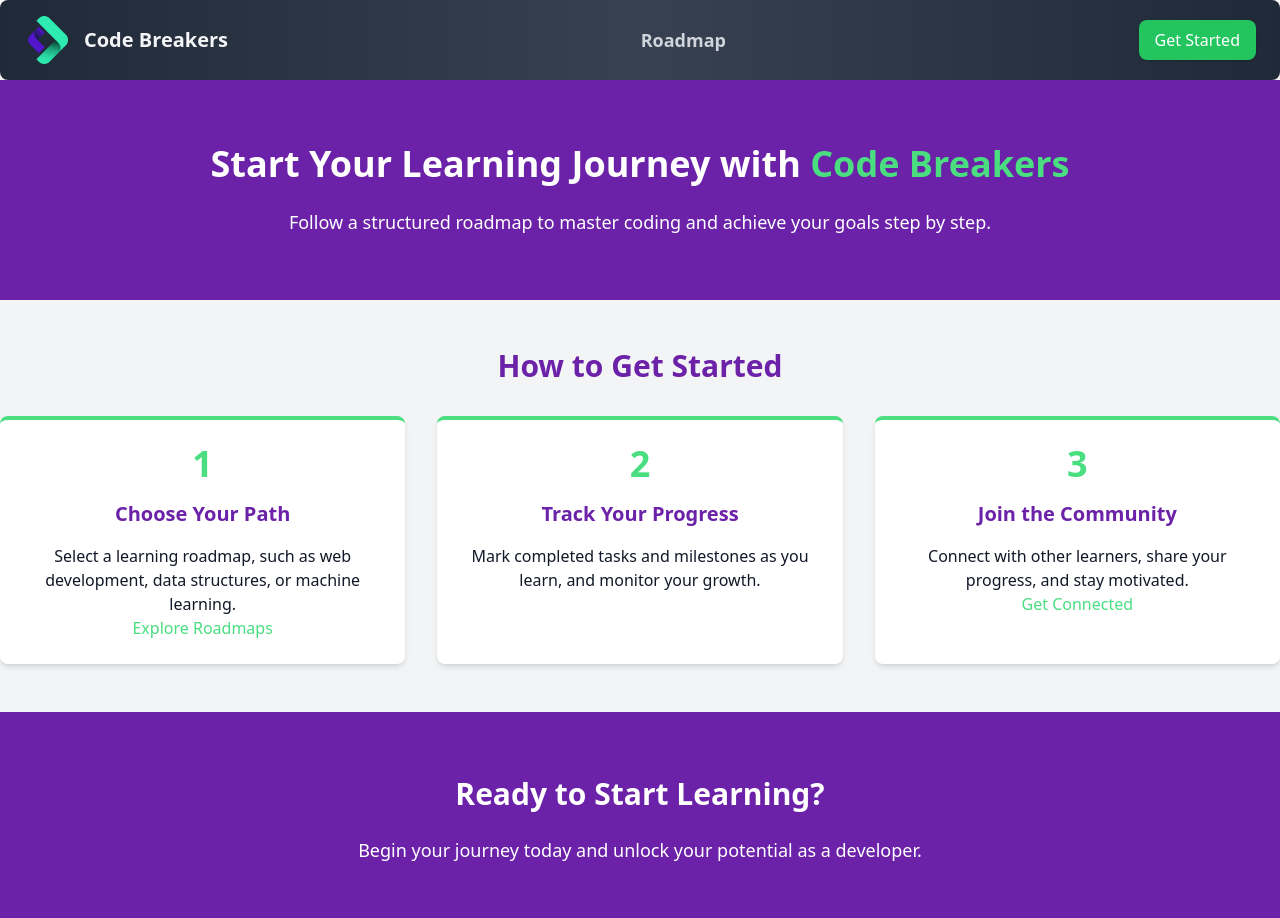
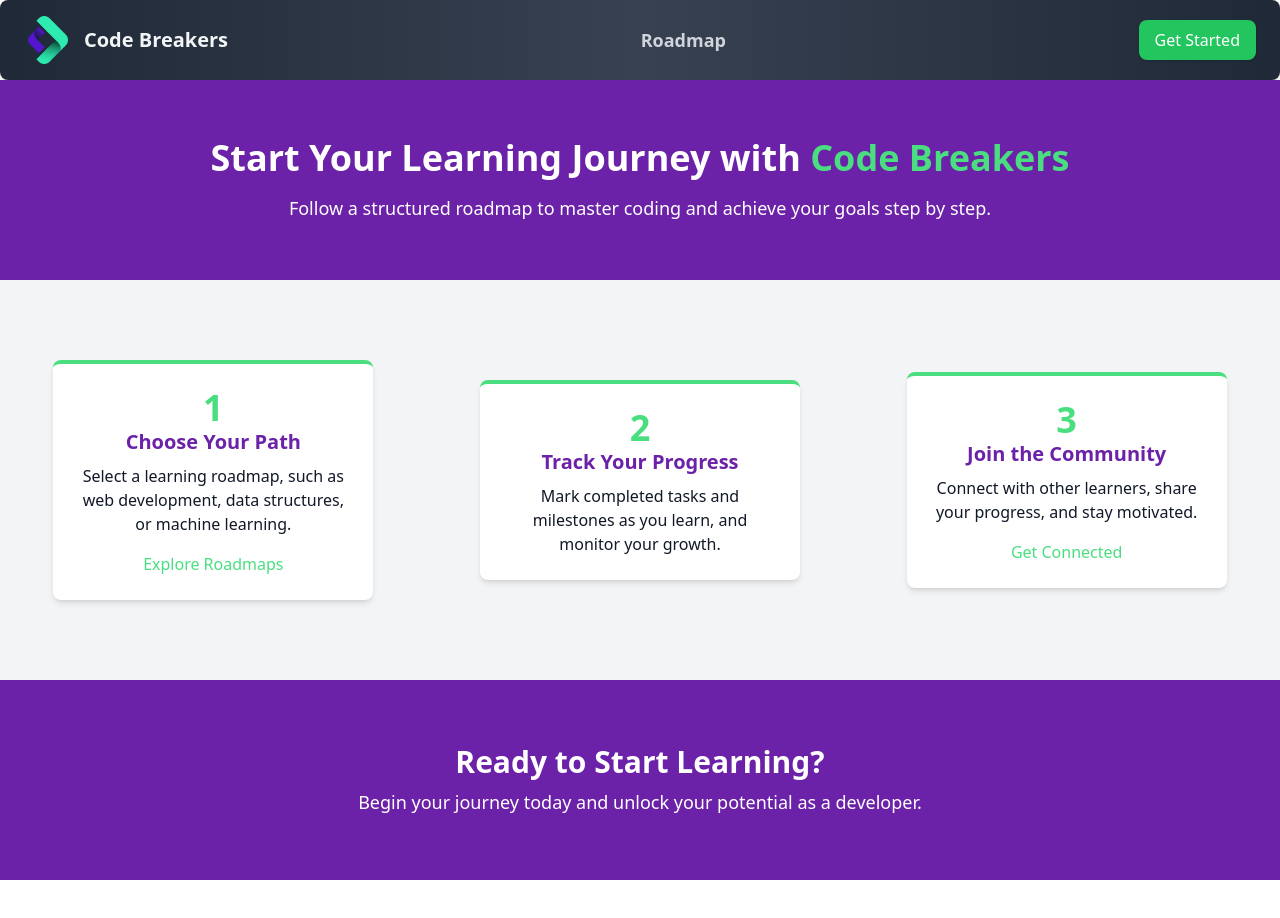
Before and after one commit to ProgramadoresSemPatria/NEUROMANCERS-module-code-breakers, a React (Vite) app: page /getStarted in a window 1280 px wide. Shown: the top 918 px of the page. After the commit the page ends 880 px from the top, so only its background shows below. Built offline with nearby package versions, Linux system fonts and the light colour scheme.

Commit message:
style: make sections abolute

```diff
--- a/src/pages/getStarted.tsx
+++ b/src/pages/getStarted.tsx
@@ -1,18 +1,21 @@
-import React from "react";
+import React, { useEffect } from "react";
 import Header from "../components/header";
 
 const GetStarted: React.FC = () => {
+	useEffect(() => {
+		document.body.style.overflow = "hidden";
+
+		return () => {
+			document.body.style.overflow = "auto";
+		};
+	}, []);
+
 	return (
 		<>
 			<Header />
-			<style>{`
-        body {
-          overflow: hidden;
-        }
-      `}</style>
-			<main className="bg-gray-100 text-gray-900 min-h-screen">
-				<section className="bg-purple-800 text-white py-16">
-					<div className="container mx-auto text-center space-y-6">
+			<main className="relative bg-gray-100 text-gray-900 w-screen h-screen overflow-hidden">
+				<section className="absolute top-0 left-0 w-full h-1/4 bg-purple-800 text-white flex flex-col justify-center items-center">
+					<div className="text-center space-y-4">
 						<h1 className="text-4xl font-bold">
 							Start Your Learning Journey with{" "}
 							<span className="text-green-400">Code Breakers</span>
@@ -23,67 +26,48 @@ const GetStarted: React.FC = () => {
 					</div>
 				</section>
 
-				<section id="steps" className="py-12">
-					<div className="container mx-auto space-y-8">
-						<h2 className="text-3xl font-bold text-center text-purple-800">
-							How to Get Started
-						</h2>
-						<div className="grid md:grid-cols-3 gap-8">
-							<div className="bg-white rounded-lg shadow-md p-6 text-center space-y-4 border-t-4 border-green-400">
+				<section className="absolute top-1/4 w-full h-1/2 flex justify-around items-center">
+					<div className="bg-white rounded-lg shadow-md text-center p-6 border-t-4 border-green-400 w-1/4 h-1/1">
 						<div className="text-green-400 text-4xl font-bold">1</div>
-								<h3 className="text-xl font-semibold text-purple-800">
-									Choose Your Path
-								</h3>
-								<p>
-									Select a learning roadmap, such as web development, data structures, or
-									machine learning.
+						<h3 className="text-xl font-semibold text-purple-800">Choose Your Path</h3>
+						<p className="mt-2">
+							Select a learning roadmap, such as web development, data structures, or machine learning.
 						</p>
 						<a
 							href="/roadmap"
-									className="text-green-400 font-medium hover:underline"
+							className="text-green-400 font-medium hover:underline mt-4 inline-block"
 						>
 							Explore Roadmaps
 						</a>
 					</div>
 
-							<div className="bg-white rounded-lg shadow-md p-6 text-center space-y-4 border-t-4 border-green-400">
+					<div className="bg-white rounded-lg shadow-md text-center p-6 border-t-4 border-green-400 w-1/4 h-1/1">
 						<div className="text-green-400 text-4xl font-bold">2</div>
-								<h3 className="text-xl font-semibold text-purple-800">
-									Track Your Progress
-								</h3>
-								<p>
+						<h3 className="text-xl font-semibold text-purple-800">Track Your Progress</h3>
+						<p className="mt-2">
 							Mark completed tasks and milestones as you learn, and monitor your growth.
 						</p>
-								<a
-									href="#"
-									className="text-green-400 font-medium hover:underline"
-								>
-								</a>
 					</div>
 
-							<div className="bg-white rounded-lg shadow-md p-6 text-center space-y-4 border-t-4 border-green-400">
+					<div className="bg-white rounded-lg shadow-md text-center p-6 border-t-4 border-green-400 w-1/4 h-1/1">
 						<div className="text-green-400 text-4xl font-bold">3</div>
-								<h3 className="text-xl font-semibold text-purple-800">
-									Join the Community
-								</h3>
-								<p>
+						<h3 className="text-xl font-semibold text-purple-800">Join the Community</h3>
+						<p className="mt-2">
 							Connect with other learners, share your progress, and stay motivated.
 						</p>
 						<a
 							href="https://discord.gg/QysVX2Vn"
-									className="text-green-400 font-medium hover:underline"
+							className="text-green-400 font-medium hover:underline mt-4 inline-block"
 						>
 							Get Connected
 						</a>
 					</div>
-						</div>
-					</div>
 				</section>
 
-				<section className="bg-purple-800 text-white py-16">
-					<div className="container mx-auto text-center space-y-6">
+				<section className="absolute bottom-0 left-0 w-full h-1/4 bg-purple-800 text-white flex flex-col justify-center items-center">
+					<div className="text-center">
 						<h2 className="text-3xl font-bold">Ready to Start Learning?</h2>
-						<p className="text-lg">
+						<p className="text-lg mt-2">
 							Begin your journey today and unlock your potential as a developer.
 						</p>
 					</div>
```
Lines whose indentation alone changed are shown as unchanged.
